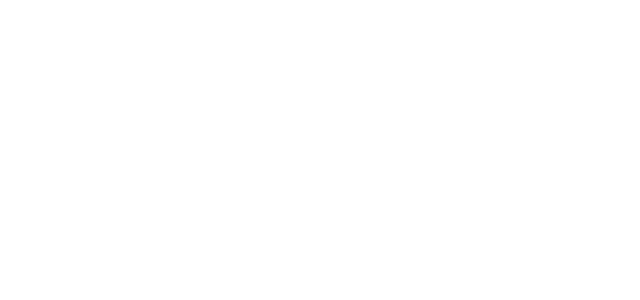
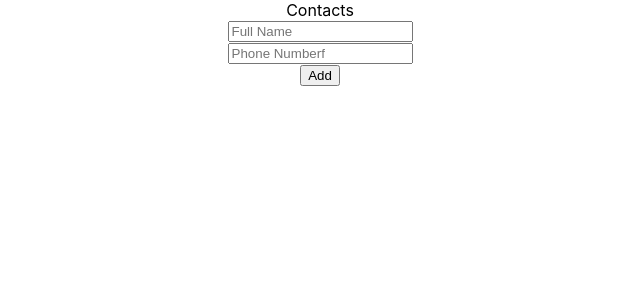
Before and after one commit to emregokgedik/patikaTasks, a React (Create React App) app in the folder Front-End Course/2.Intermediate Level Front-End Course/1.React/Contacts App/contacts-app/: page / in a window 1280 px wide. Shown: the top 300 px of the page, without its empty margins (320-960 px from the left). Built offline with nearby package versions, Linux system fonts and the light colour scheme.

Commit message:
feat: add basic structure for contacts form with 2 inputs and 1 button

```diff
--- a/Front-End Course/2.Intermediate Level Front-End Course/1.React/Contacts App/contacts-app/src/App.js
+++ b/Front-End Course/2.Intermediate Level Front-End Course/1.React/Contacts App/contacts-app/src/App.js
@@ -1,6 +1,10 @@
+import "./App.css"
+import Contacts from "./components/Contacts";
+
 function App() {
   return (
     <div className="App">
+      <Contacts />
     </div>
   );
 }
--- /dev/null
+++ b/Front-End Course/2.Intermediate Level Front-End Course/1.React/Contacts App/contacts-app/src/components/Contacts/Form/index.js
@@ -0,0 +1,34 @@
+import {useState} from 'react'
+
+function Form() {
+    const [form,setForm] = useState({full_name:"",phone_number:""})
+
+    const onChangeInput = (e) => {
+        setForm({...form, [e.target.name]: e.target.value})
+    }
+
+    const onSubmit = (e) => {
+        e.preventDefault()
+        if(form.full_name === "" || form.phone_number === ""){
+            return false;
+        }
+        console.log(form);
+    }
+  return (
+    <form onSubmit={onSubmit}>
+    <div>
+        <div>
+      <input name="full_name" placeholder='Full Name' onChange={onChangeInput}/>
+        </div>
+        <div>
+      <input name="phone_number" placeholder='Phone Numberf' onChange={onChangeInput}/>
+      </div>
+        <div>
+            <button>Add</button>
+        </div>
+    </div>
+    </form>
+  )
+}
+
+export default Form
--- /dev/null
+++ b/Front-End Course/2.Intermediate Level Front-End Course/1.React/Contacts App/contacts-app/src/components/Contacts/index.js
@@ -0,0 +1,13 @@
+import React from 'react'
+import Form from './Form'
+
+function Contacts() {
+  return (
+    <div>
+      Contacts
+      <Form />
+    </div>
+  )
+}
+
+export default Contacts
```
